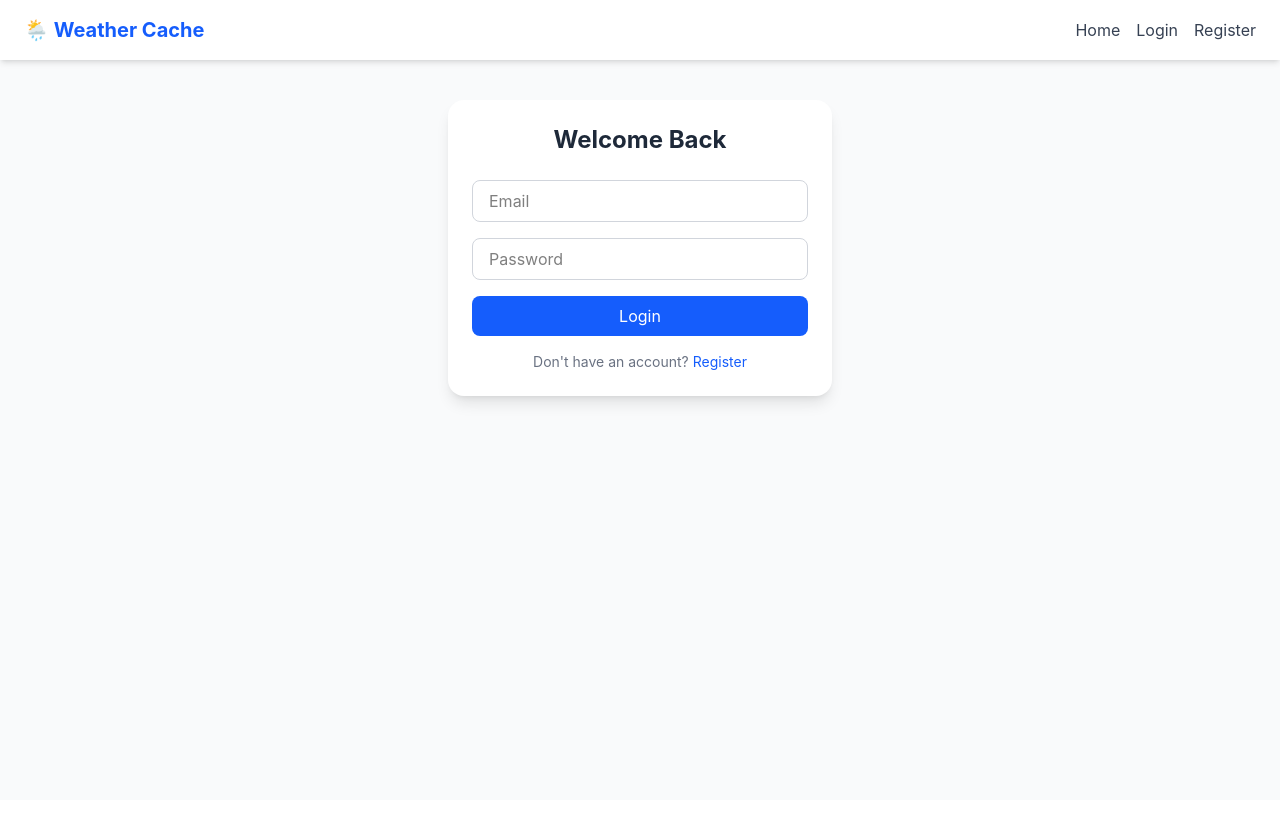
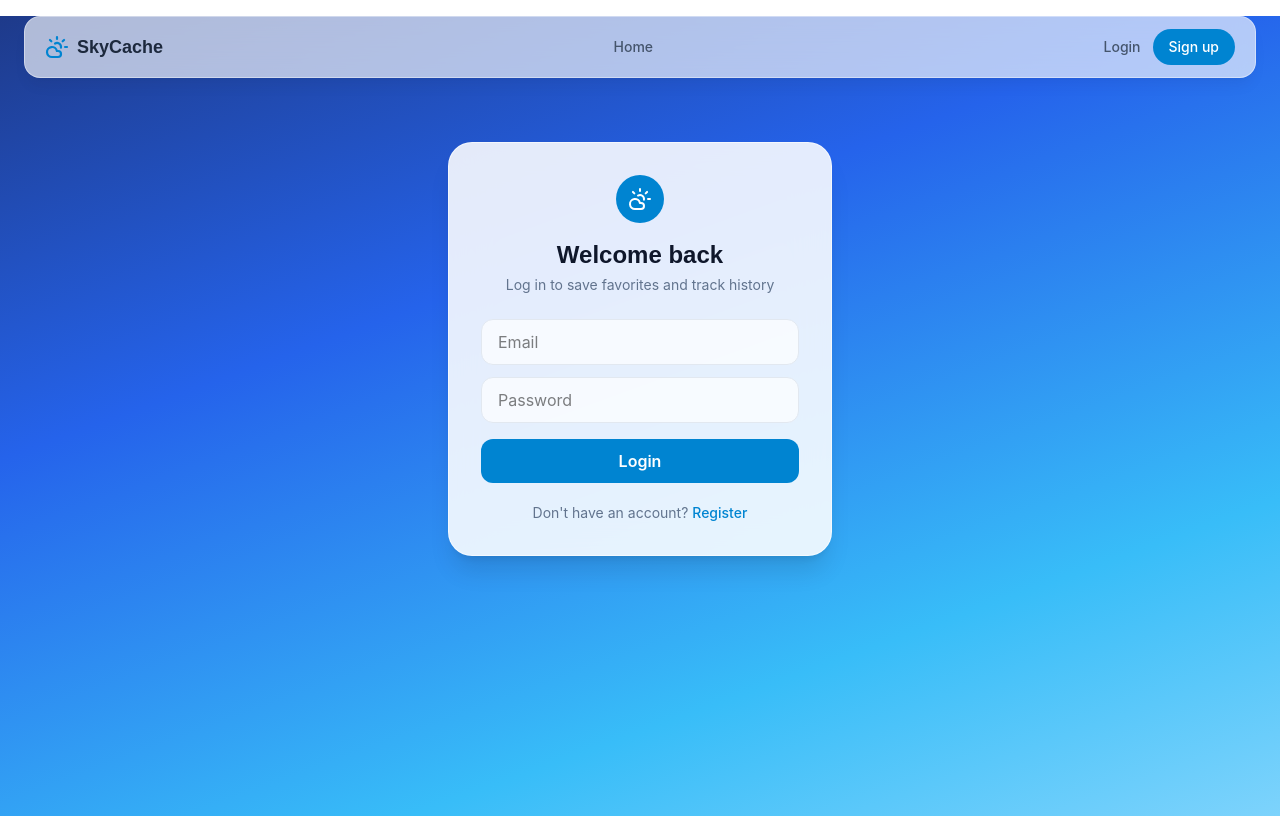
Before and after one commit to HamdiNur/weather-cache-platform, a React app in the folder frontend/: page /login in a window 1280 px wide. Built offline with nearby package versions, Linux system fonts and the light colour scheme; the HTML template or start-up script is replaced by a standard one.

Commit message:
Redesign UI: sky-gradient theme, glass cards, dropdown navbar (lucide-react icons)

```diff
--- a/frontend/package.json
+++ b/frontend/package.json
@@ -12,6 +12,7 @@
   "dependencies": {
     "@tailwindcss/vite": "^4.3.3",
     "axios": "^1.18.1",
+    "lucide-react": "^1.27.0",
     "react": "^19.2.7",
     "react-dom": "^19.2.7",
     "react-router-dom": "^7.18.1",
--- a/frontend/src/App.jsx
+++ b/frontend/src/App.jsx
@@ -5,10 +5,11 @@ import Login from "./pages/Login";
 import Register from "./pages/Register";
 import Favorites from "./pages/Favorites";
 import Profile from "./pages/Profile";
+import NotFound from "./pages/NotFound";
 
 function App() {
   return (
-    <div className="min-h-screen bg-gray-50">
+    <div className="min-h-screen sky-gradient">
       <Navbar />
       <Routes>
         <Route path="/" element={<Home />} />
@@ -16,6 +17,7 @@ function App() {
         <Route path="/register" element={<Register />} />
         <Route path="/favorites" element={<Favorites />} />
         <Route path="/profile" element={<Profile />} />
+        <Route path="*" element={<NotFound />} />
       </Routes>
     </div>
   );
--- a/frontend/src/components/Loader.jsx
+++ b/frontend/src/components/Loader.jsx
@@ -1,8 +1,7 @@
 function Loader() {
   return (
     <div className="flex justify-center items-center py-10">
-        {/*  */}
-      <div className="w-10 h-10 border-4 border-blue-200 border-t-blue-600 rounded-full animate-spin"></div>
+      <div className="w-10 h-10 border-4 border-white/30 border-t-white rounded-full animate-spin"></div>
     </div>
   );
 }
--- a/frontend/src/components/Navbar.jsx
+++ b/frontend/src/components/Navbar.jsx
@@ -1,37 +1,147 @@
-import { Link } from "react-router-dom";
+import { useState, useRef, useEffect } from "react";
+import { Link, useLocation } from "react-router-dom";
+import { CloudSun, Menu, X, LogOut, User, ChevronDown, Star, History } from "lucide-react";
 import { useAuth } from "../context/AuthContext";
 
 function Navbar() {
   const { user, logout } = useAuth();
+  const location = useLocation();
+  const [open, setOpen] = useState(false);       // mobile menu
+  const [menuOpen, setMenuOpen] = useState(false); // desktop user dropdown
+  const menuRef = useRef(null);
+
+  // Close the dropdown when clicking anywhere outside it
+  useEffect(() => {
+    function handleClickOutside(e) {
+      if (menuRef.current && !menuRef.current.contains(e.target)) {
+        setMenuOpen(false);
+      }
+    }
+    document.addEventListener("mousedown", handleClickOutside);
+    return () => document.removeEventListener("mousedown", handleClickOutside);
+  }, []);
+
+  const isActive = (path) => location.pathname === path;
+  const linkClass = (path) =>
+    `text-sm font-medium ${isActive(path) ? "text-sky-700" : "text-slate-600 hover:text-sky-700"}`;
 
   return (
-    <nav className="bg-white shadow-md px-6 py-4 flex justify-between items-center">
-      <Link to="/" className="text-xl font-bold text-blue-600">
-        🌦️ Weather Cache
+    <header className="sticky top-0 z-50">
+      <nav className="glass mx-3 mt-3 rounded-2xl px-5 py-3 flex items-center justify-between shadow-lg shadow-black/5 sm:mx-6 sm:mt-4">
+        <Link to="/" className="flex items-center gap-2 font-display font-bold text-lg text-slate-800">
+          <CloudSun className="w-6 h-6 text-sky-600" strokeWidth={2.2} />
+          SkyCache
         </Link>
 
-      <div className="flex gap-4 items-center">
-        <Link to="/" className="text-gray-700 hover:text-blue-600">Home</Link>
+        <div className="hidden sm:flex items-center gap-6">
+          <Link to="/" className={linkClass("/")}>Home</Link>
+          {user && (
+            <>
+              <Link to="/favorites" className={linkClass("/favorites")}>Favorites</Link>
+              <Link to="/profile" className={linkClass("/profile")}>Profile</Link>
+            </>
+          )}
+        </div>
 
+        <div className="hidden sm:flex items-center gap-3">
+          {user ? (
+            <div className="relative" ref={menuRef}>
+              <button
+                onClick={() => setMenuOpen(!menuOpen)}
+                className="flex items-center gap-2 bg-white/70 hover:bg-white pl-1.5 pr-3 py-1.5 rounded-full transition-colors"
+              >
+                <span className="w-7 h-7 rounded-full bg-sky-600 text-white flex items-center justify-center">
+                  <User className="w-4 h-4" />
+                </span>
+                <span className="text-sm font-medium text-slate-700">{user.username}</span>
+                <ChevronDown className={`w-4 h-4 text-slate-400 transition-transform ${menuOpen ? "rotate-180" : ""}`} />
+              </button>
+
+              {menuOpen && (
+                <div className="absolute right-0 mt-2 w-52 glass-card rounded-2xl shadow-xl shadow-black/10 py-2 overflow-hidden">
+                  <div className="px-4 py-2 border-b border-slate-200/60">
+                    <p className="text-sm font-semibold text-slate-800">{user.username}</p>
+                    <p className="text-xs text-slate-500">{user.email}</p>
+                  </div>
+                  <Link
+                    to="/favorites"
+                    onClick={() => setMenuOpen(false)}
+                    className="flex items-center gap-2 px-4 py-2 text-sm text-slate-700 hover:bg-slate-100"
+                  >
+                    <Star className="w-4 h-4 text-sky-500" /> Favorites
+                  </Link>
+                  <Link
+                    to="/profile"
+                    onClick={() => setMenuOpen(false)}
+                    className="flex items-center gap-2 px-4 py-2 text-sm text-slate-700 hover:bg-slate-100"
+                  >
+                    <History className="w-4 h-4 text-sky-500" /> Search history
+                  </Link>
+                  <button
+                    onClick={() => { logout(); setMenuOpen(false); }}
+                    className="w-full flex items-center gap-2 px-4 py-2 text-sm text-red-600 hover:bg-red-50"
+                  >
+                    <LogOut className="w-4 h-4" /> Logout
+                  </button>
+                </div>
+              )}
+            </div>
+          ) : (
+            <>
+              <Link to="/login" className="text-sm font-medium text-slate-600 hover:text-sky-700">Login</Link>
+              <Link
+                to="/register"
+                className="bg-sky-600 text-white text-sm font-medium px-4 py-2 rounded-full hover:bg-sky-700 transition-colors"
+              >
+                Sign up
+              </Link>
+            </>
+          )}
+        </div>
+
+        <button className="sm:hidden text-slate-700" onClick={() => setOpen(!open)}>
+          {open ? <X className="w-6 h-6" /> : <Menu className="w-6 h-6" />}
+        </button>
+      </nav>
+
+      {open && (
+        <div className="glass mx-3 mt-2 rounded-2xl px-5 py-4 flex flex-col gap-3 sm:hidden">
+          <Link to="/" onClick={() => setOpen(false)} className="text-slate-700 font-medium">Home</Link>
           {user ? (
             <>
-            <Link to="/favorites" className="text-gray-700 hover:text-blue-600">Favorites</Link>
-            <Link to="/profile" className="text-gray-700 hover:text-blue-600">Profile</Link>
+              <div className="flex items-center gap-2 pb-2 border-b border-slate-200/60">
+                <span className="w-8 h-8 rounded-full bg-sky-600 text-white flex items-center justify-center">
+                  <User className="w-4 h-4" />
+                </span>
+                <div>
+                  <p className="text-sm font-semibold text-slate-800">{user.username}</p>
+                  <p className="text-xs text-slate-500">{user.email}</p>
+                </div>
+              </div>
+              <Link to="/favorites" onClick={() => setOpen(false)} className="text-slate-700 font-medium">Favorites</Link>
+              <Link to="/profile" onClick={() => setOpen(false)} className="text-slate-700 font-medium">Profile</Link>
               <button
-              onClick={logout}
-              className="bg-red-500 text-white px-3 py-1 rounded hover:bg-red-600"
+                onClick={() => { logout(); setOpen(false); }}
+                className="bg-slate-900 text-white text-sm font-medium px-4 py-2 rounded-full text-center"
               >
                 Logout
               </button>
             </>
           ) : (
             <>
-            <Link to="/login" className="text-gray-700 hover:text-blue-600">Login</Link>
-            <Link to="/register" className="text-gray-700 hover:text-blue-600">Register</Link>
+              <Link to="/login" onClick={() => setOpen(false)} className="text-slate-700 font-medium">Login</Link>
+              <Link
+                to="/register"
+                onClick={() => setOpen(false)}
+                className="bg-sky-600 text-white text-sm font-medium px-4 py-2 rounded-full text-center"
+              >
+                Sign up
+              </Link>
             </>
           )}
         </div>
-    </nav>
+      )}
+    </header>
   );
 }
 
--- a/frontend/src/components/SearchBar.jsx
+++ b/frontend/src/components/SearchBar.jsx
@@ -1,28 +1,31 @@
 import { useState } from "react";
+import { Search } from "lucide-react";
 
 function SearchBar({ onSearch, loading }) {
   const [city, setCity] = useState("");
 
   function handleSubmit(e) {
     e.preventDefault();
-    if (city.trim()) {
-      onSearch(city.trim());
-    }
+    if (city.trim()) onSearch(city.trim());
   }
 
   return (
-    <form onSubmit={handleSubmit} className="flex gap-2 max-w-md w-full mx-auto">
+    <form
+      onSubmit={handleSubmit}
+      className="glass flex items-center gap-2 max-w-md w-full mx-auto rounded-full p-2 shadow-lg shadow-black/10"
+    >
+      <Search className="w-5 h-5 text-slate-400 ml-3" />
       <input
         type="text"
         value={city}
         onChange={(e) => setCity(e.target.value)}
-        placeholder="Search for a city..."
-        className="flex-1 border border-gray-300 rounded-lg px-4 py-2 focus:outline-none focus:ring-2 focus:ring-blue-500"
+        placeholder="Search any city..."
+        className="flex-1 bg-transparent outline-none text-slate-800 placeholder:text-slate-400 py-2"
       />
       <button
         type="submit"
         disabled={loading}
-        className="bg-blue-600 text-white px-5 py-2 rounded-lg hover:bg-blue-700 disabled:opacity-50"
+        className="bg-sky-600 text-white text-sm font-semibold px-5 py-2.5 rounded-full hover:bg-sky-700 disabled:opacity-50 transition-colors"
       >
         {loading ? "Searching..." : "Search"}
       </button>
--- a/frontend/src/index.css
+++ b/frontend/src/index.css
@@ -1 +1,30 @@
 @import "tailwindcss";
+@import url('https://fonts.googleapis.com/css2?family=Sora:wght@400;600;700;800&family=Inter:wght@400;500;600&display=swap');
+
+@theme {
+  --font-display: "Sora", sans-serif;
+  --font-body: "Inter", sans-serif;
+}
+
+body {
+  font-family: var(--font-body);
+  -webkit-font-smoothing: antialiased;
+}
+
+.glass {
+  background: rgba(255, 255, 255, 0.65);
+  backdrop-filter: blur(16px);
+  -webkit-backdrop-filter: blur(16px);
+  border: 1px solid rgba(255, 255, 255, 0.4);
+}
+
+.sky-gradient {
+  background: linear-gradient(160deg, #1E3A8A 0%, #2563EB 35%, #38BDF8 75%, #7DD3FC 100%);
+  background-attachment: fixed;
+}
+.glass-card {
+  background: rgba(255, 255, 255, 0.88);
+  backdrop-filter: blur(20px);
+  -webkit-backdrop-filter: blur(20px);
+  border: 1px solid rgba(255, 255, 255, 0.6);
+}
--- a/frontend/src/pages/Login.jsx
+++ b/frontend/src/pages/Login.jsx
@@ -2,12 +2,12 @@ import { useState } from "react";
 import { useNavigate, Link } from "react-router-dom";
 import api from "../services/api";
 import { useAuth } from "../context/AuthContext";
+import { CloudSun } from "lucide-react";
 
 function Login() {
   const [formData, setFormData] = useState({ email: "", password: "" });
   const [error, setError] = useState("");
   const [loading, setLoading] = useState(false);
-
   const { login } = useAuth();
   const navigate = useNavigate();
 
@@ -19,11 +19,9 @@ function Login() {
     e.preventDefault();
     setError("");
     setLoading(true);
-
     try {
       const response = await api.post("/auth/login", formData);
       const { user, token } = response.data.data;
-
       login(user, token);
       navigate("/");
     } catch (err) {
@@ -34,44 +32,40 @@ function Login() {
   }
 
   return (
-    <div className="max-w-sm mx-auto mt-10 bg-white p-6 rounded-2xl shadow-lg">
-      <h1 className="text-2xl font-bold text-gray-800 mb-6 text-center">Welcome Back</h1>
+    <div className="flex justify-center px-4 py-16">
+      <div className="glass-card max-w-sm w-full p-8 rounded-3xl shadow-xl shadow-black/10">
+        <div className="flex justify-center mb-4">
+          <span className="w-12 h-12 rounded-full bg-sky-600 text-white flex items-center justify-center">
+            <CloudSun className="w-6 h-6" />
+          </span>
+        </div>
+        <h1 className="font-display text-2xl font-bold text-slate-900 mb-1 text-center">Welcome back</h1>
+        <p className="text-slate-500 text-sm text-center mb-6">Log in to save favorites and track history</p>
 
-      <form onSubmit={handleSubmit} className="flex flex-col gap-4">
+        <form onSubmit={handleSubmit} className="flex flex-col gap-3">
           <input
-          type="email"
-          name="email"
-          placeholder="Email"
-          value={formData.email}
-          onChange={handleChange}
-          required
-          className="border border-gray-300 rounded-lg px-4 py-2 focus:outline-none focus:ring-2 focus:ring-blue-500"
+            type="email" name="email" placeholder="Email" value={formData.email}
+            onChange={handleChange} required
+            className="border border-slate-200 bg-white/70 rounded-xl px-4 py-2.5 focus:outline-none focus:ring-2 focus:ring-sky-500"
           />
           <input
-          type="password"
-          name="password"
-          placeholder="Password"
-          value={formData.password}
-          onChange={handleChange}
-          required
-          className="border border-gray-300 rounded-lg px-4 py-2 focus:outline-none focus:ring-2 focus:ring-blue-500"
+            type="password" name="password" placeholder="Password" value={formData.password}
+            onChange={handleChange} required
+            className="border border-slate-200 bg-white/70 rounded-xl px-4 py-2.5 focus:outline-none focus:ring-2 focus:ring-sky-500"
           />
-
-        {error && <p className="text-red-600 text-sm">{error}</p>}
-
+          {error && <p className="text-red-600 text-sm text-center">{error}</p>}
           <button
-          type="submit"
-          disabled={loading}
-          className="bg-blue-600 text-white py-2 rounded-lg hover:bg-blue-700 disabled:opacity-50"
+            type="submit" disabled={loading}
+            className="bg-sky-600 text-white font-semibold py-2.5 rounded-xl hover:bg-sky-700 disabled:opacity-50 transition-colors mt-1"
           >
             {loading ? "Logging in..." : "Login"}
           </button>
         </form>
 
-      <p className="text-center text-sm text-gray-500 mt-4">
-        Don't have an account?{" "}
-        <Link to="/register" className="text-blue-600 hover:underline">Register</Link>
+        <p className="text-center text-sm text-slate-500 mt-5">
+          Don't have an account? <Link to="/register" className="text-sky-600 font-medium hover:underline">Register</Link>
         </p>
+      </div>
     </div>
   );
 }
--- a/frontend/src/pages/Register.jsx
+++ b/frontend/src/pages/Register.jsx
@@ -2,12 +2,12 @@ import { useState } from "react";
 import { useNavigate, Link } from "react-router-dom";
 import api from "../services/api";
 import { useAuth } from "../context/AuthContext";
+import { CloudSun } from "lucide-react";
 
 function Register() {
   const [formData, setFormData] = useState({ username: "", email: "", password: "" });
   const [error, setError] = useState("");
   const [loading, setLoading] = useState(false);
-
   const { login } = useAuth();
   const navigate = useNavigate();
 
@@ -19,11 +19,9 @@ function Register() {
     e.preventDefault();
     setError("");
     setLoading(true);
-
     try {
       const response = await api.post("/auth/register", formData);
       const { user, token } = response.data.data;
-
       login(user, token);
       navigate("/");
     } catch (err) {
@@ -34,53 +32,45 @@ function Register() {
   }
 
   return (
-    <div className="max-w-sm mx-auto mt-10 bg-white p-6 rounded-2xl shadow-lg">
-      <h1 className="text-2xl font-bold text-gray-800 mb-6 text-center">Create Account</h1>
+    <div className="flex justify-center px-4 py-16">
+      <div className="glass-card max-w-sm w-full p-8 rounded-3xl shadow-xl shadow-black/10">
+        <div className="flex justify-center mb-4">
+          <span className="w-12 h-12 rounded-full bg-sky-600 text-white flex items-center justify-center">
+            <CloudSun className="w-6 h-6" />
+          </span>
+        </div>
+        <h1 className="font-display text-2xl font-bold text-slate-900 mb-1 text-center">Create account</h1>
+        <p className="text-slate-500 text-sm text-center mb-6">Save favorites and track your search history</p>
 
-      <form onSubmit={handleSubmit} className="flex flex-col gap-4">
+        <form onSubmit={handleSubmit} className="flex flex-col gap-3">
           <input
-          type="text"
-          name="username"
-          placeholder="Username"
-          value={formData.username}
-          onChange={handleChange}
-          required
-          className="border border-gray-300 rounded-lg px-4 py-2 focus:outline-none focus:ring-2 focus:ring-blue-500"
+            type="text" name="username" placeholder="Username" value={formData.username}
+            onChange={handleChange} required
+            className="border border-slate-200 bg-white/70 rounded-xl px-4 py-2.5 focus:outline-none focus:ring-2 focus:ring-sky-500"
           />
           <input
-          type="email"
-          name="email"
-          placeholder="Email"
-          value={formData.email}
-          onChange={handleChange}
-          required
-          className="border border-gray-300 rounded-lg px-4 py-2 focus:outline-none focus:ring-2 focus:ring-blue-500"
+            type="email" name="email" placeholder="Email" value={formData.email}
+            onChange={handleChange} required
+            className="border border-slate-200 bg-white/70 rounded-xl px-4 py-2.5 focus:outline-none focus:ring-2 focus:ring-sky-500"
           />
           <input
-          type="password"
-          name="password"
-          placeholder="Password"
-          value={formData.password}
-          onChange={handleChange}
-          required
-          className="border border-gray-300 rounded-lg px-4 py-2 focus:outline-none focus:ring-2 focus:ring-blue-500"
+            type="password" name="password" placeholder="Password" value={formData.password}
+            onChange={handleChange} required
+            className="border border-slate-200 bg-white/70 rounded-xl px-4 py-2.5 focus:outline-none focus:ring-2 focus:ring-sky-500"
           />
-
-        {error && <p className="text-red-600 text-sm">{error}</p>}
-
+          {error && <p className="text-red-600 text-sm text-center">{error}</p>}
           <button
-          type="submit"
-          disabled={loading}
-          className="bg-blue-600 text-white py-2 rounded-lg hover:bg-blue-700 disabled:opacity-50"
+            type="submit" disabled={loading}
+            className="bg-sky-600 text-white font-semibold py-2.5 rounded-xl hover:bg-sky-700 disabled:opacity-50 transition-colors mt-1"
           >
             {loading ? "Creating account..." : "Register"}
           </button>
         </form>
 
-      <p className="text-center text-sm text-gray-500 mt-4">
-        Already have an account?{" "}
-        <Link to="/login" className="text-blue-600 hover:underline">Login</Link>
+        <p className="text-center text-sm text-slate-500 mt-5">
+          Already have an account? <Link to="/login" className="text-sky-600 font-medium hover:underline">Login</Link>
         </p>
+      </div>
     </div>
   );
 }
```
Also changed, not shown: frontend/src/components/WeatherCard.jsx (+57 -48 lines), frontend/src/pages/Profile.jsx (+27 -14 lines), 1 other file (tests, documents, lock files or other folders). Lines whose indentation alone changed are shown as unchanged.
